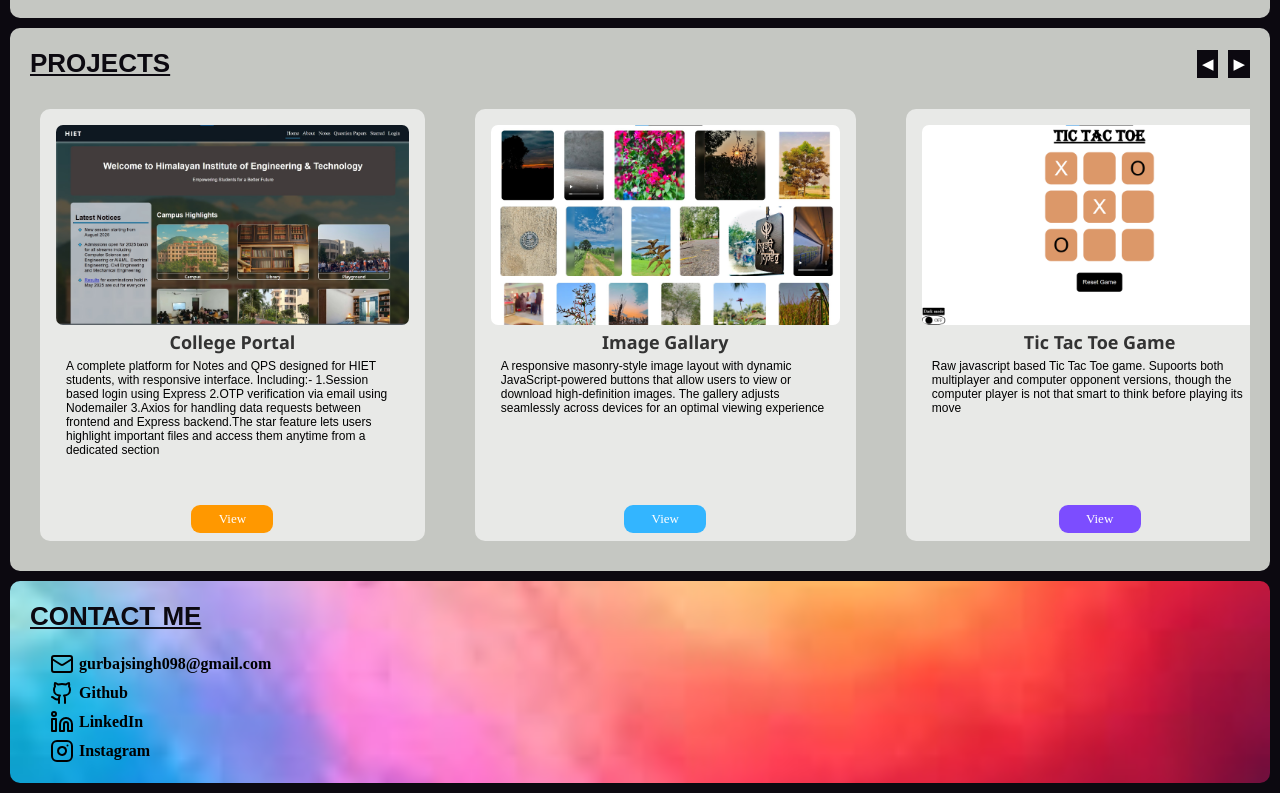
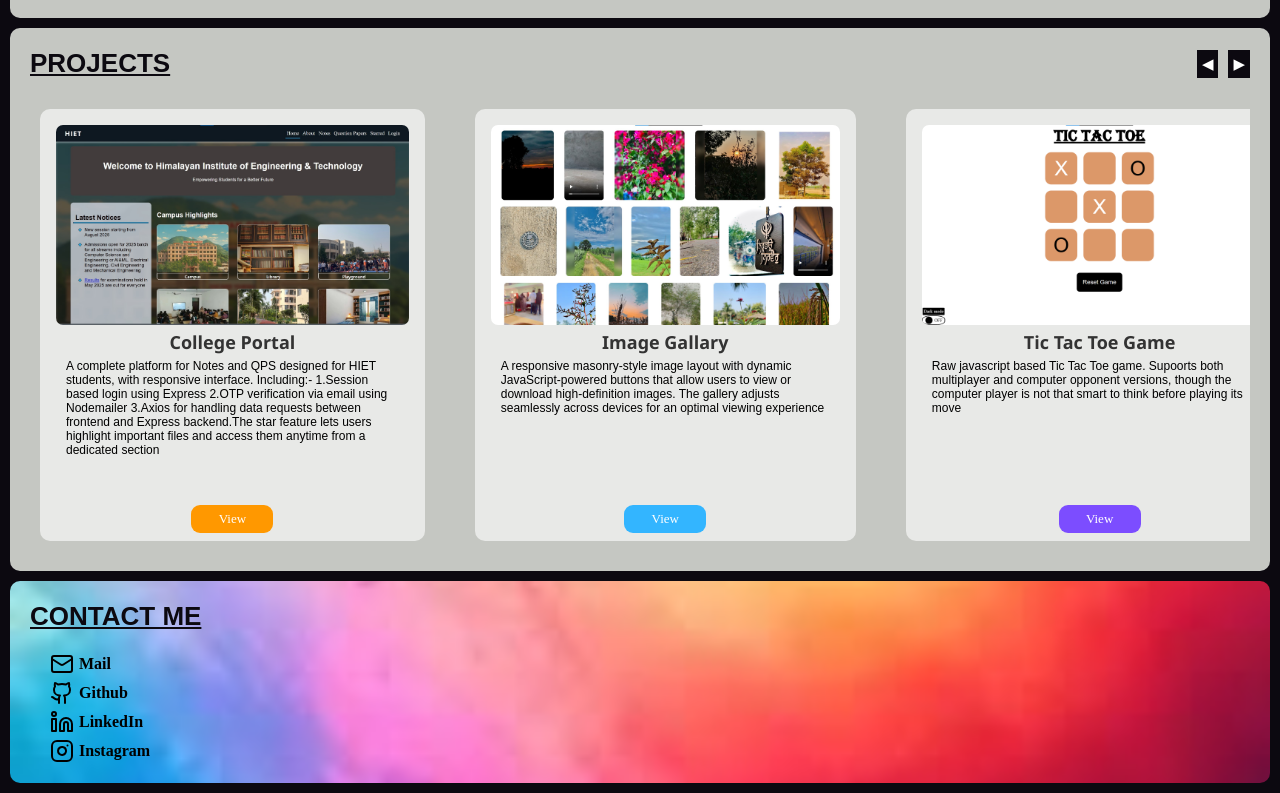
Before and after one commit to GurbajSinghCodes/Portfolio, a React (Vite) app: page / in a window 1280 px wide. Shown: the part 373-1166 px from the top of the page. Built offline with nearby package versions, Linux system fonts and the light colour scheme.

Commit message:
App.jsx edit

```diff
--- a/src/App.jsx
+++ b/src/App.jsx
@@ -110,7 +110,7 @@ const App = () => {
           <div className="division">Contact Me</div>
         </div>
         <div className="contacts">
-          <a target='_blank' href="mailto:gurbajsingh098@gmail.com"> <Mail />gurbajsingh098@gmail.com</a>
+          <a target='_blank' href="mailto:gurbajsingh098@gmail.com"> <Mail />Mail</a>
           <a target='_blank' href="https://github.com/gurbajsinghcodes"><Github />Github</a>
           <a target='_blank' href="https://linkedin.com/in/gurbaj-singh-5a09482a6"><Linkedin />LinkedIn</a>
           <a target='_blank' href="https://instagram.com/gurbaj_khaira"><Instagram /> Instagram</a>
```
